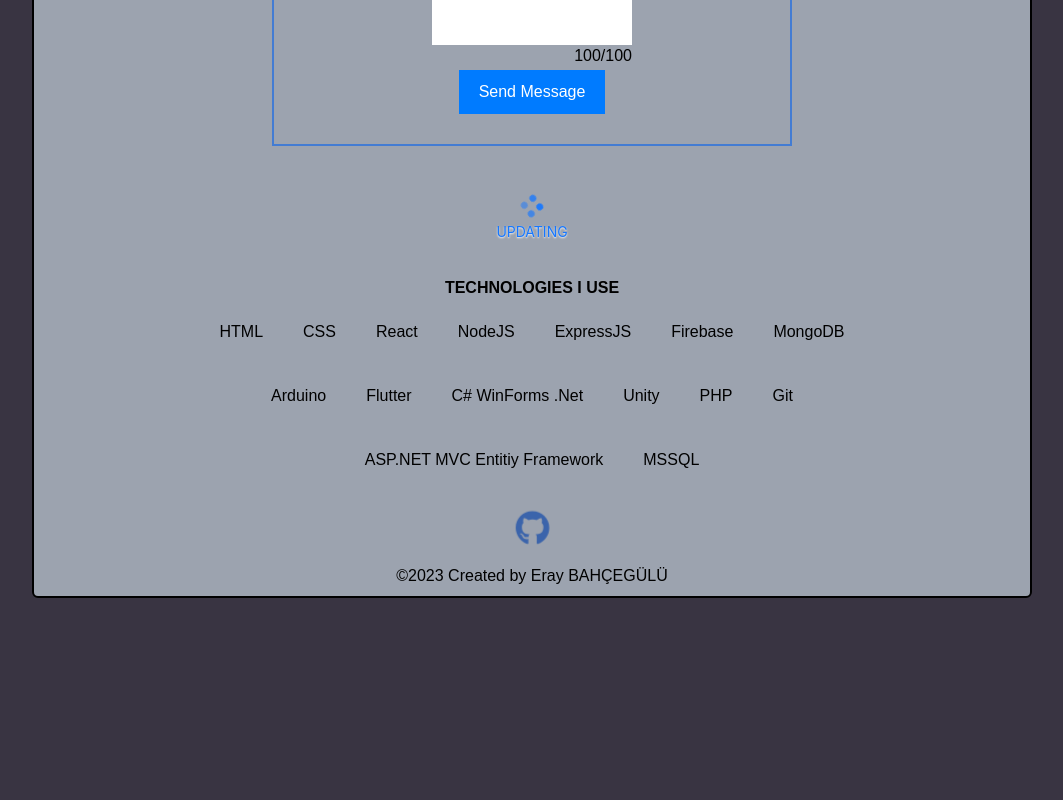
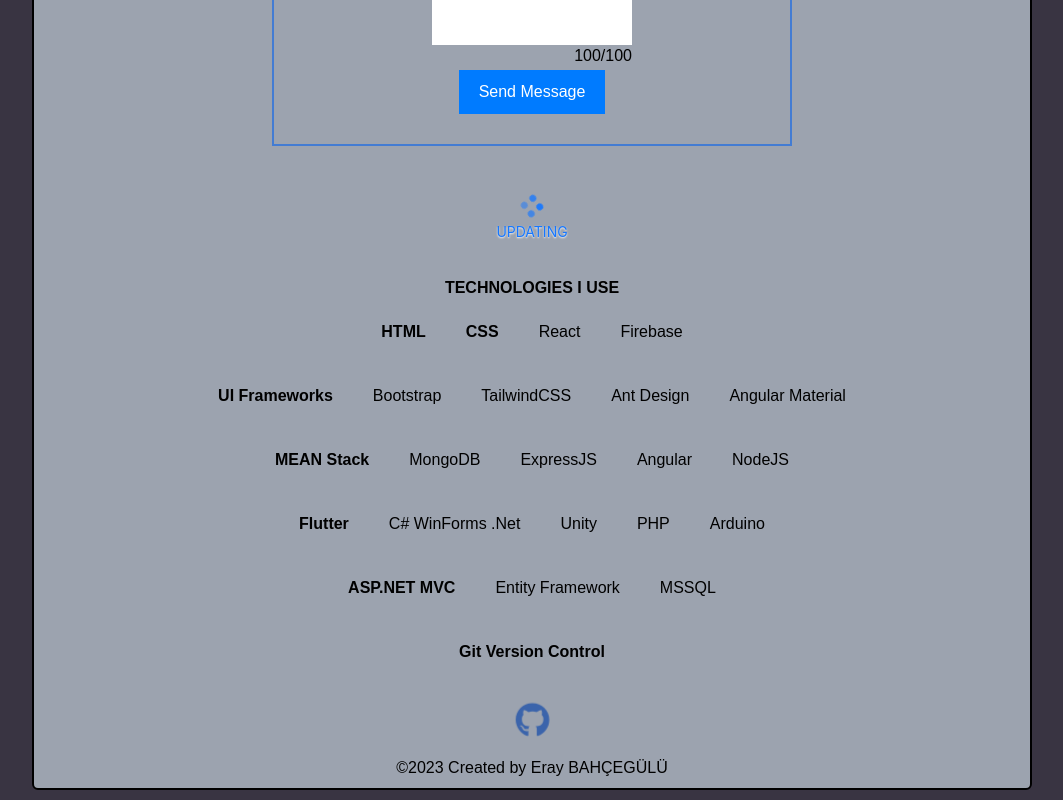
Before and after one commit to eraybahcegulu/eraybahcegulu.com, a React (Create React App) app in the folder client/: page / in a window 1280 px wide. Shown: the part 889-1689 px from the top of the page, without its empty margins (108-1171 px from the left). Before the commit the page ends 1497 px from the top, so only its background shows below. Built offline with nearby package versions, Linux system fonts and the light colour scheme; the HTML template or start-up script is replaced by a standard one.

Commit message:
Update Main.jsx

```diff
--- a/client/src/components/Main.jsx
+++ b/client/src/components/Main.jsx
@@ -4,9 +4,6 @@
 import eraybahcegulu from "../eraybahcegulu.jpg"
 
 import { FontAwesomeIcon } from '@fortawesome/react-fontawesome'
-import { faXTwitter } from '@fortawesome/free-brands-svg-icons'
-import { faInstagram } from '@fortawesome/free-brands-svg-icons'
-import { faLinkedinIn } from '@fortawesome/free-brands-svg-icons'
 import { faGithub } from '@fortawesome/free-brands-svg-icons'
 import { Steps } from 'antd';
 import { Spin } from 'antd';
@@ -18,7 +15,6 @@
 const Main = () => {
 
   return (
-
 
     <div className='bg-gray-400 header w-[1000px] h-max mt-5 mx-auto border-black border-2 rounded-md text-center'>
       <Title title="Eray BAHÇEGÜLÜ" />
@@ -95,14 +91,12 @@
           <div className='flex-auto'>
 
             <div className='flex justify-center'>
-
-
               <span className='m-5'>
-                HTML
+                <strong> HTML </strong>
               </span>
 
               <span className='m-5'>
-                CSS
+                <strong> CSS </strong>
               </span>
 
               <span className='m-5'>
@@ -110,7 +104,41 @@
               </span>
 
               <span className='m-5'>
-                NodeJS
+                Firebase
+              </span>
+            </div>
+
+            <div className='flex justify-center'>
+              <span className='m-5'>
+                <strong> UI Frameworks </strong>
+              </span>
+
+              <span className='m-5'>
+                Bootstrap
+              </span>
+
+              <span className='m-5'>
+                TailwindCSS
+              </span>
+
+              <span className='m-5'>
+                Ant Design
+              </span>
+
+              <span className='m-5'>
+                Angular Material
+              </span>
+            </div>
+
+
+            <div className='flex justify-center'>
+
+              <span className='m-5'>
+                <p> <strong> MEAN Stack </strong> </p>
+              </span>
+
+              <span className='m-5'>
+                MongoDB
               </span>
 
               <span className='m-5'>
@@ -118,23 +146,20 @@
               </span>
 
               <span className='m-5'>
-                Firebase
+                Angular
               </span>
 
               <span className='m-5'>
-                MongoDB
+                NodeJS
               </span>
+
 
             </div>
 
             <div className='flex justify-center'>
 
               <span className='m-5'>
-                Arduino
-              </span>
-
-              <span className='m-5'>
-                Flutter
+                <strong> Flutter </strong>
               </span>
 
               <span className='m-5'>
@@ -150,7 +175,7 @@
               </span>
 
               <span className='m-5'>
-                Git
+                Arduino
               </span>
 
             </div>
@@ -158,11 +183,23 @@
             <div className='flex justify-center'>
 
               <span className='m-5'>
-                ASP.NET MVC Entitiy Framework
+                <strong>ASP.NET MVC</strong>
+              </span>
+
+              <span className='m-5'>
+                Entity Framework
               </span>
 
               <span className='m-5'>
                 MSSQL
+              </span>
+
+            </div>
+
+            <div className='flex justify-center'>
+
+              <span className='m-5'>
+                <strong>Git Version Control</strong>
               </span>
 
             </div>
```
